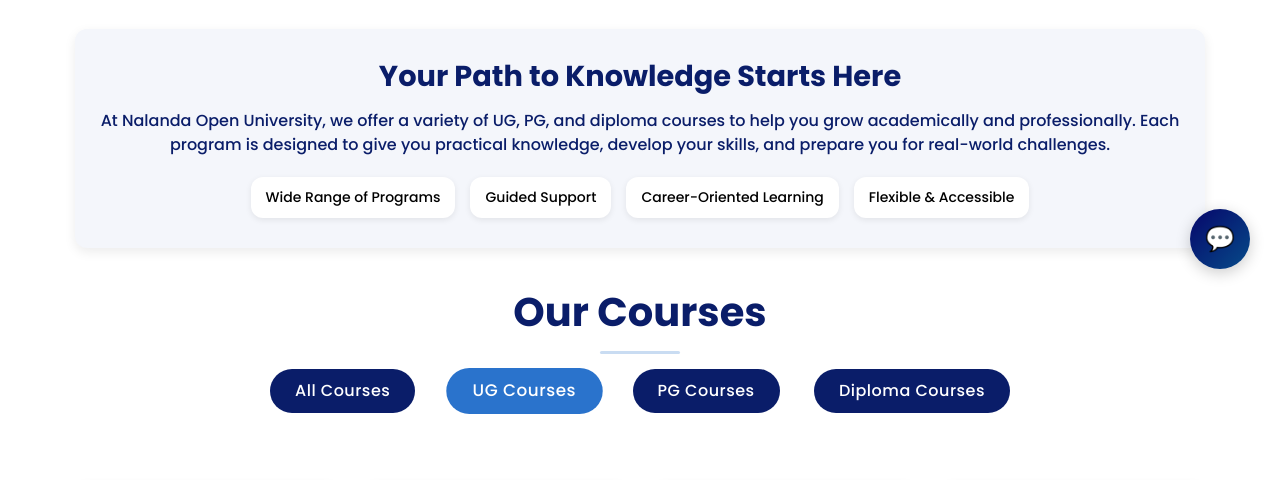
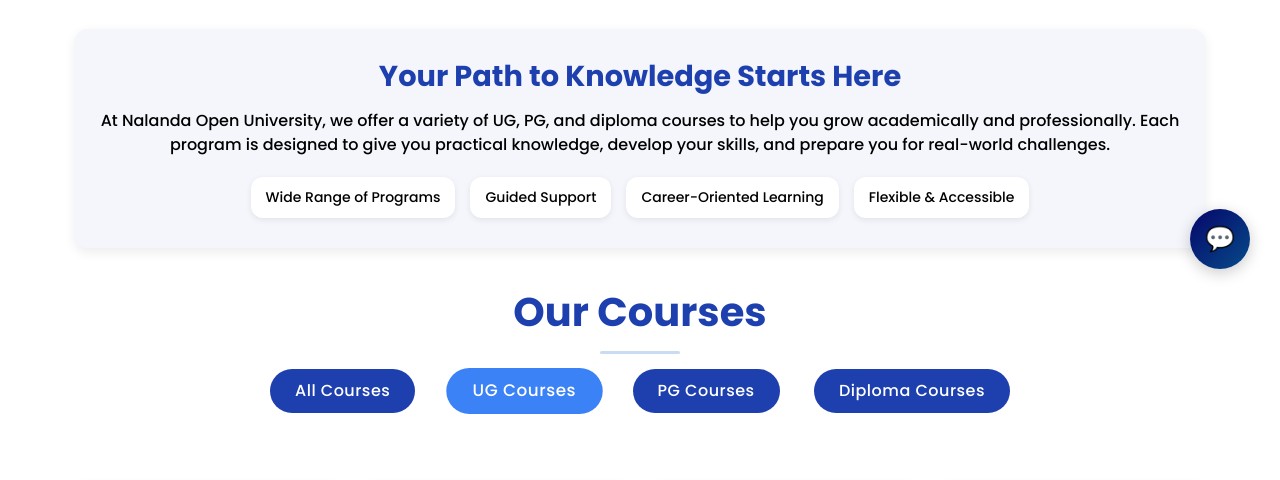
Before and after one commit to khushi2488/Learning-Management-System-Nalanda-Open-University-, a Django app: page /courses/ in a window 1280 px wide, after a click on "UG Courses". Shown: the part 441-921 px from the top of the page. Run offline with Django 4.2, Linux system fonts and the light colour scheme; some libraries are stand-ins or nearby versions.

Commit message:
Chnaged the color of headings in courses page

```diff
--- a/nouapp/templates/courses.html
+++ b/nouapp/templates/courses.html
@@ -3,6 +3,12 @@
 {% block body %}
 
 <style>
+
+  :root{
+    --primary-color2: #1e40af;
+    --accent-color: #3b82f6;
+  }
+
   /* hero section */
   .home {
     background-image: linear-gradient(rgba(30, 64, 175, 0.5), rgba(30, 58, 138, 0.6)),
@@ -115,14 +121,14 @@
   }
 
   .courses-info h3 {
-    color: #0a1d69;
+    color: var(--primary-color2);
     font-size: 1.8rem;
     font-weight: 700;
     margin-bottom: 15px;
   }
 
   .courses-info p {
-    color: #0a1d69;
+    color: #000;
     font-size: 1rem;
     margin-bottom: 20px;
     font-weight: 500;
@@ -170,7 +176,7 @@
 }
 
 .tab-btn {
-  background: #0a1d69;
+  background: var(--primary-color2);
   color: white;
   border: none;
   padding: 10px 25px;
@@ -184,7 +190,7 @@
 
 .tab-btn:hover,
 .tab-btn.active {
-  background: #2a73cc;
+  background: var(--accent-color);
   transform: scale(1.05);
 }
 
@@ -405,7 +399,7 @@ hr {
 <!--
      COURSES HEADING
  -->
-<h2 style="text-align:center; font-weight: bold; margin-top: 40px; color:#0a1d69; font-size: 40px;">Our Courses</h2>
+<h2 style="text-align:center; font-weight: bold; margin-top: 40px; color:var(--primary-color2); font-size: 40px;">Our Courses</h2>
 <hr>
 
 <!--
```
Also changed, not shown: other parts of nouapp/templates/courses.html (+10 -22 lines).
